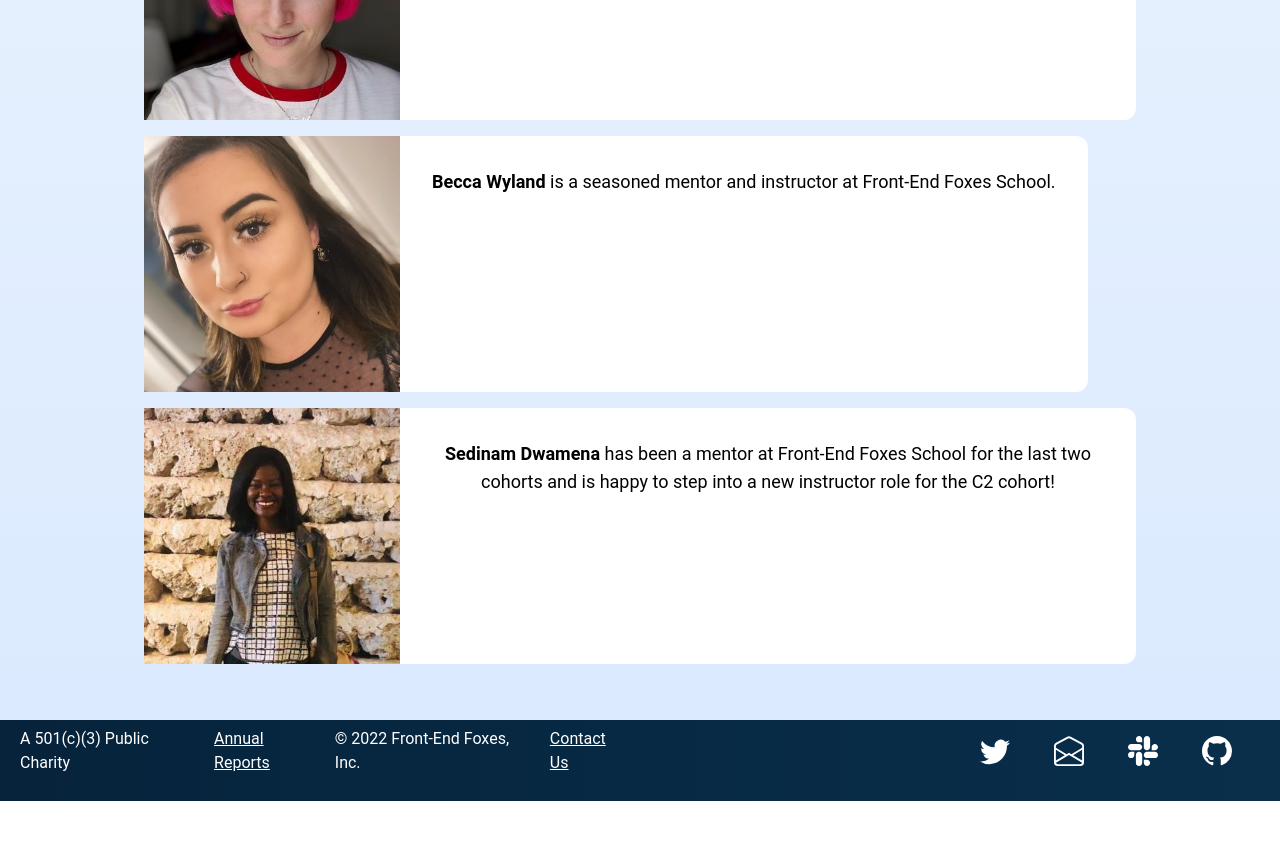
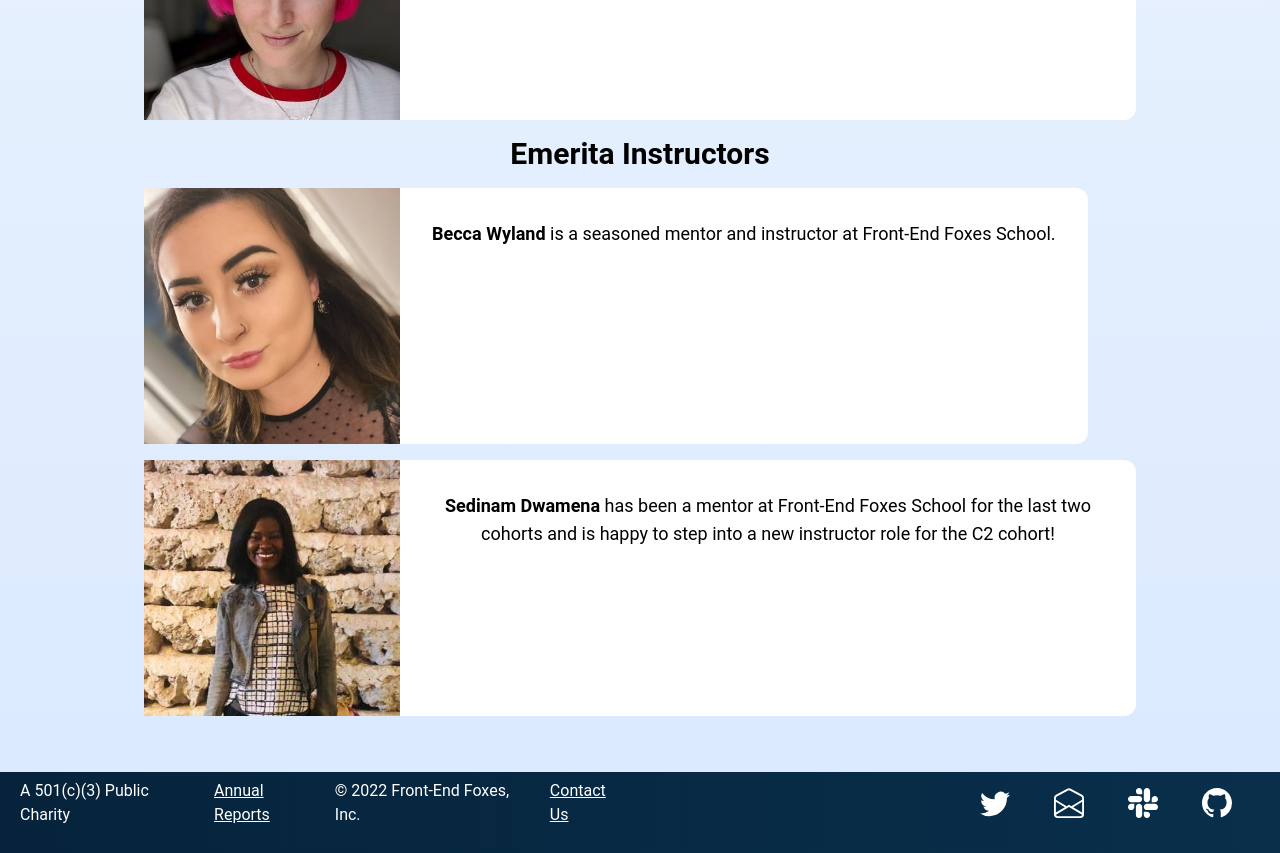
Before and after one commit to FrontEndFoxes/ff-school, a Vue app: page /team in a window 1280 px wide. Shown: the part 1840-2693 px from the top of the page. Before the commit the page ends 2641 px from the top, so only its background shows below. Built offline with nearby package versions, Linux system fonts and the light colour scheme.

Commit message:
team edit

```diff
--- a/src/views/Team.vue
+++ b/src/views/Team.vue
@@ -163,7 +163,7 @@
           </div>
         </div>
       </div>
-
+<!--jo-->
            <div class="text-black mx-8 lg:mx-20 text-base">
           <div class="lg:flex mb-4">
             <figure class="md:flex bg-white rounded-xl p-8 md:p-0">
@@ -205,7 +205,9 @@
 
       </div>
 
-
+    <h2 class="text-center mb-4 text-3xl font-semibold text-black">
+          Emerita Instructors
+        </h2>
 
       <div class="max-w-6xl mx-auto">
         <div class="text-black mx-8 lg:mx-20 text-base">
```
